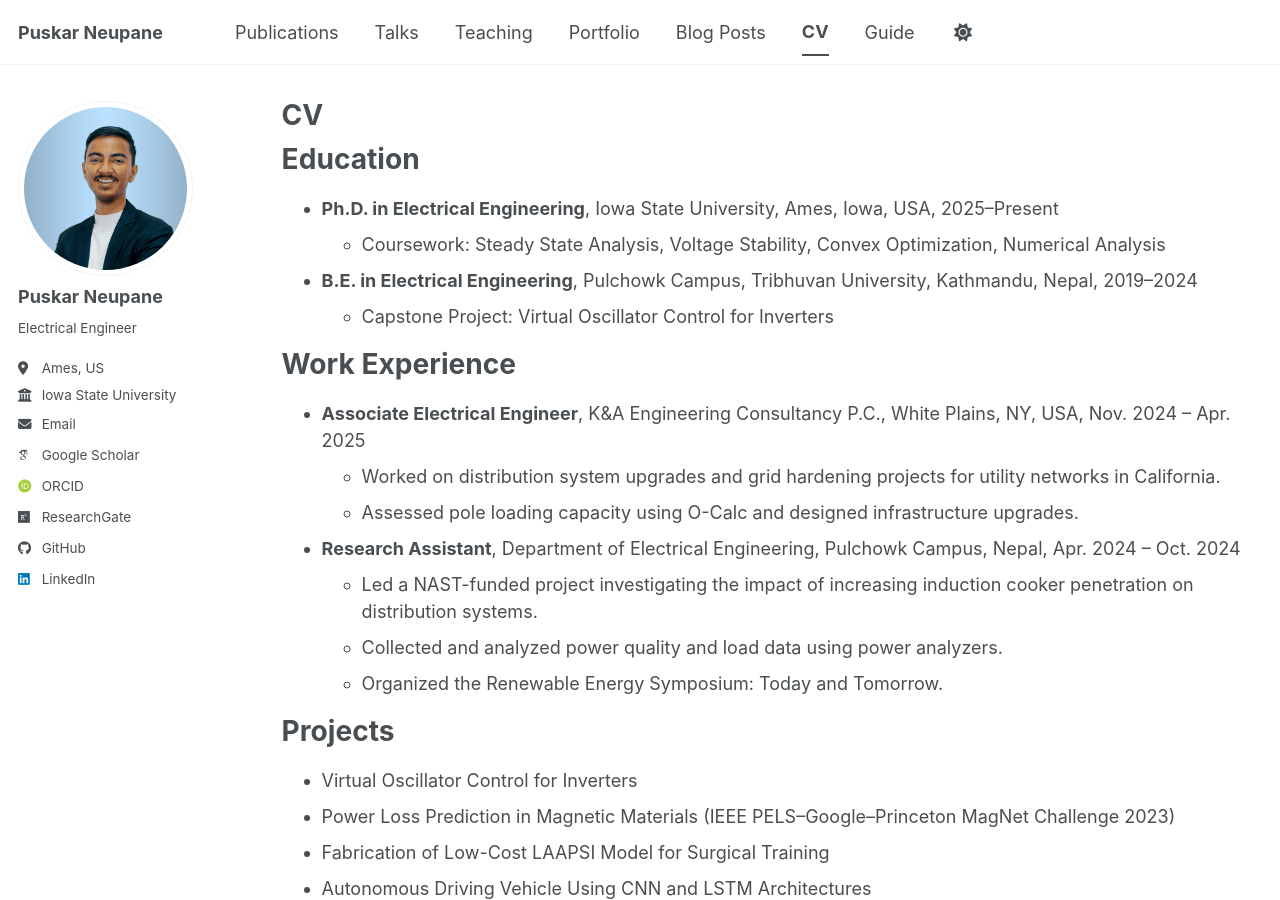
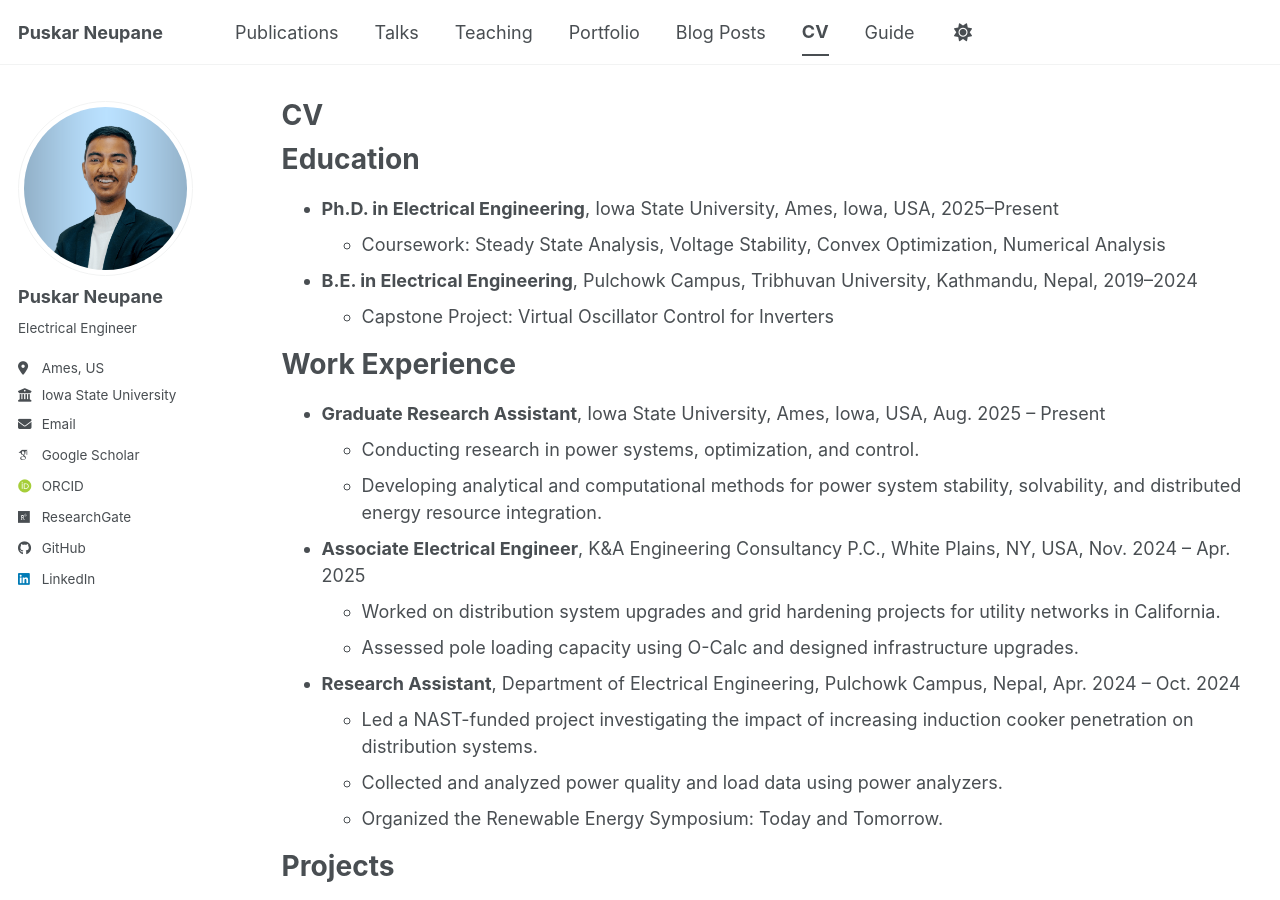
Before and after one commit to Puskar-Neupane/website, a Jekyll site: the page built from _pages/cv.md, in a window 1280 px wide and 900 px high. Built offline with Jekyll 4.4.1, drawn with Linux system fonts in a browser that asks for light colours; some web fonts are replaced; a script bundle is joined from its source files by our own code; library files that are not in the unit come from our copies.

Commit message:
Update cv.md

```diff
--- a/_pages/cv.md
+++ b/_pages/cv.md
@@ -20,6 +20,10 @@ Education
 
 Work Experience
 ======
+
+* **Graduate Research Assistant**, Iowa State University, Ames, Iowa, USA, Aug. 2025 – Present
+  * Conducting research in power systems, optimization, and control.
+  * Developing analytical and computational methods for power system stability, solvability, and distributed energy resource integration.
 
 * **Associate Electrical Engineer**, K&A Engineering Consultancy P.C., White Plains, NY, USA, Nov. 2024 – Apr. 2025
   * Worked on distribution system upgrades and grid hardening projects for utility networks in California.
```
